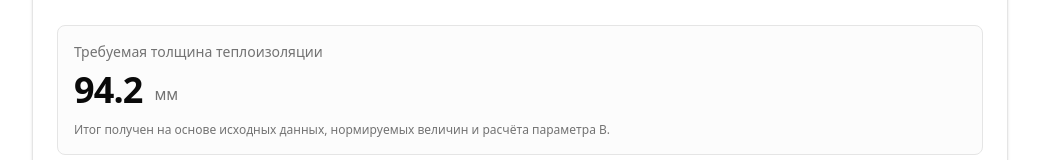
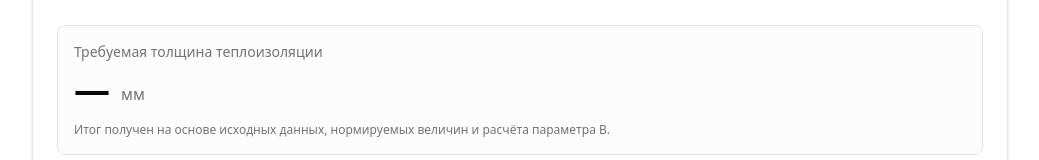
Before and after one commit to An-nett/heat-calc, a React (Vite) app: page / in a window 1280 px wide. Shown: the part 3001-3161 px from the top of the page, without its empty margins (120-1159 px from the left). Built offline with nearby package versions, Linux system fonts and the light colour scheme.

Commit message:
add result calculation

```diff
--- a/src/features/isolation/cards/DeltaCard.tsx
+++ b/src/features/isolation/cards/DeltaCard.tsx
@@ -3,17 +3,22 @@ import "katex/dist/katex.min.css";
 import { BlockMath } from "react-katex";
 import { Card, CardContent, CardHeader, CardTitle } from "@/components/ui/card";
 import { Separator } from "@/components/ui/separator";
+import { useDerivedValues } from "../model/hooks/useDerivedValues";
+import { useFormContext, useWatch } from "react-hook-form";
+import type { CalcFormValues } from "../model/form";
 
 export const DeltaCard = () => {
-  // заглушки (потом подставишь реальные)
-  const d = 159; // мм (наружный диаметр)
-  const B = 2.1846;
+  const { control } = useFormContext<CalcFormValues>();
+  const { inputs } = useWatch({ control });
+  const { delta, B } = useDerivedValues();
 
-  const delta = 94.2; // мм
+  const d = inputs?.pipe_diameter ?? 0;
+  const b = B?.toFixed(4) ?? 0;
+  const deltaValue = delta?.toFixed(1) ?? 0;
 
   const formula = String.raw`\delta = \frac{d\,(B - 1)}{2}`;
 
-  const substitution = String.raw`\delta = \frac{${d}\cdot(${B} - 1)}{2} = ${delta}\ \text{мм}`;
+  const substitution = String.raw`\delta = \frac{${d}\cdot(${b} - 1)}{2} = ${deltaValue}\ \text{мм}`;
 
   return (
     <Card>
--- a/src/features/isolation/cards/ResultCard.tsx
+++ b/src/features/isolation/cards/ResultCard.tsx
@@ -2,11 +2,10 @@ import { Card, CardContent, CardHeader, CardTitle } from "@/components/ui/card";
 import { Button } from "@/components/ui/button";
 import { Separator } from "@/components/ui/separator";
 import { Download } from "lucide-react";
+import { useDerivedValues } from "../model/hooks/useDerivedValues";
 
 export const ResultCard = () => {
-  // заглушки
-  const delta = 94.2;
-  const units = "мм";
+  const { delta } = useDerivedValues();
 
   return (
     <Card>
@@ -22,9 +21,9 @@ export const ResultCard = () => {
 
           <div className="mt-2 flex flex-wrap items-end gap-x-3 gap-y-1">
             <div className="text-4xl font-semibold tracking-tight tabular-nums">
-              {delta}
+              {delta?.toFixed(1) ?? "—"}
             </div>
-            <div className="pb-1 text-base text-muted-foreground">{units}</div>
+            <div className="pb-1 text-base text-muted-foreground">мм</div>
           </div>
 
           <div className="mt-3 text-xs text-muted-foreground">
--- /dev/null
+++ b/src/features/isolation/model/calculateDelta.ts
@@ -0,0 +1,14 @@
+import Decimal from "decimal.js";
+
+export type DeltaCalcInput = {
+  d: number | null; // наружный диаметр трубопровода
+  B: Decimal | null; // коэффициент B
+};
+
+export const calculateDelta = ({ d, B }: DeltaCalcInput): Decimal | null => {
+  if (!d || !B) return null;
+
+  const dD = new Decimal(d);
+
+  return dD.mul(B.minus(1)).div(2);
+};
--- a/src/features/isolation/model/calculateDerivedValues.ts
+++ b/src/features/isolation/model/calculateDerivedValues.ts
@@ -7,6 +7,7 @@ import { getQl } from "./normatives/qlTable";
 import type { BilinearInterpolationResult } from "@/shared/model/calcualteBilinearInterpolation";
 import { getRn } from "./normatives/RnTable";
 import { calculateB } from "./calculateB";
+import { calculateDelta } from "./calculateDelta";
 
 export interface DerivedValues {
   tAvgResult: AvgTempResult | null; // Средняя температура теплоносителя, °C
@@ -15,6 +16,7 @@ export interface DerivedValues {
   rn: BilinearInterpolationResult | null; // Линейное термическое сопротивление B, м·°C/Вт
   lnB: Decimal | null;
   B: Decimal | null;
+  delta: Decimal | null;
 }
 
 export const calculateDerivedValues = (
@@ -42,6 +44,10 @@ export const calculateDerivedValues = (
     ql: ql?.result.exact ?? null,
     rn: rn?.result.exact ?? null,
   });
+  const delta = calculateDelta({
+    d: values.inputs.pipe_diameter,
+    B,
+  });
 
   return {
     tAvgResult,
@@ -50,5 +56,6 @@ export const calculateDerivedValues = (
     rn,
     lnB,
     B,
+    delta,
   };
 };
```
